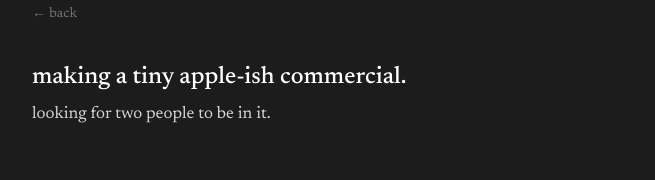
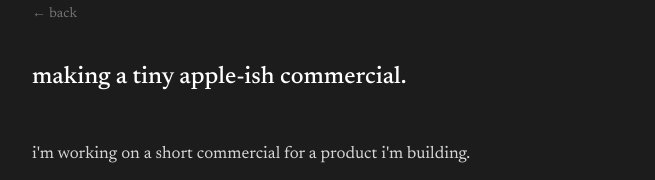
Before and after one commit to geniusyinka/yinka.lol, a Next.js app: page /casting in a window 1280 px wide. Shown: the top 180 px of the page, without its empty margins (312-967 px from the left). Built offline with nearby package versions, Linux system fonts and the light colour scheme.

Commit message:
Casting: drop subtitle under heading

```diff
--- a/pages/casting.tsx
+++ b/pages/casting.tsx
@@ -33,10 +33,9 @@
                 &larr; back
               </a>
             </Link>
-            <h1 className="text-2xl font-medium mt-8 mb-2">
+            <h1 className="text-2xl font-medium mt-8">
               making a tiny apple-ish commercial.
             </h1>
-            <p className="text-gray-400">looking for two people to be in it.</p>
           </header>
 
           <section className="mb-12 space-y-4 text-gray-400">
```
